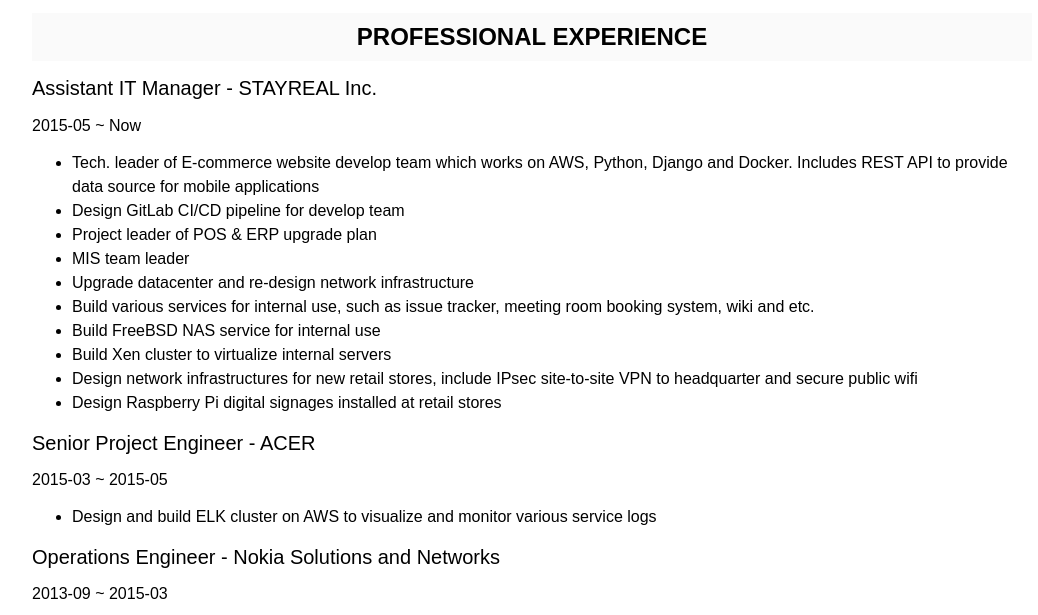
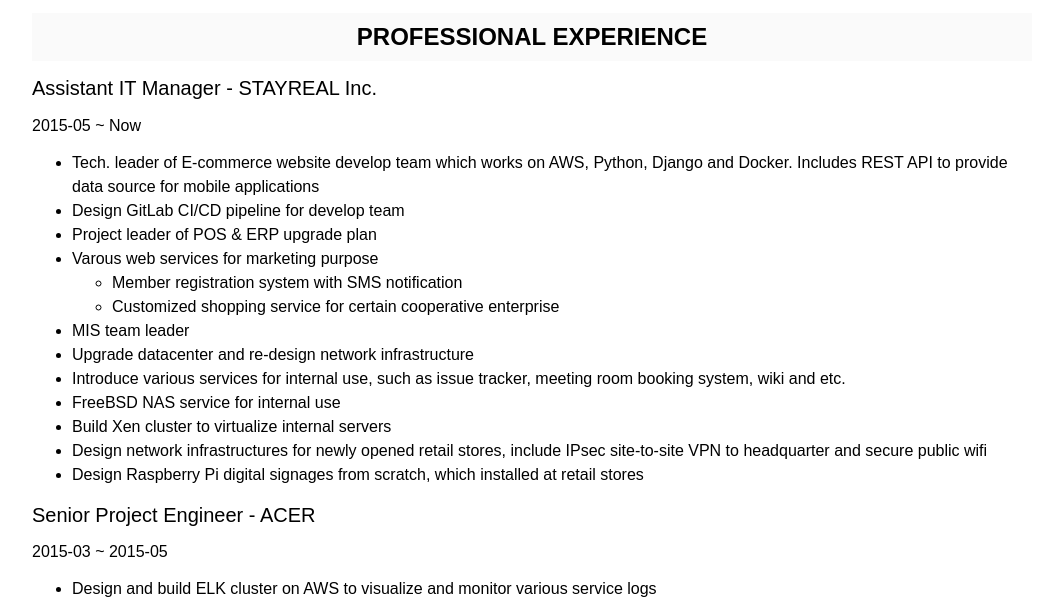
Before and after one commit to fykuan/fykuan.github.io, a plain HTML site: page index.html in a window 1280 px wide. Shown: the part 130-745 px from the top of the page, without its empty margins (108-1146 px from the left). Drawn offline with Linux system fonts and the light colour scheme.

Commit message:
Update content

```diff
--- a/index.html
+++ b/index.html
@@ -29,13 +29,20 @@
                 <li>Tech. leader of E-commerce website develop team which works on AWS, Python, Django and Docker. Includes REST API to provide data source for mobile applications</li>
                 <li>Design GitLab CI/CD pipeline for develop team</li>
                 <li>Project leader of POS &amp; ERP upgrade plan</li>
+                <li>
+                    Varous web services for marketing purpose
+                    <ul>
+                        <li>Member registration system with SMS notification</li>
+                        <li>Customized shopping service for certain cooperative enterprise</li>
+                    </ul>
+                </li>
                 <li>MIS team leader</li>
                 <li>Upgrade datacenter and re-design network infrastructure</li>
-                <li>Build various services for internal use, such as issue tracker, meeting room booking system, wiki and etc.</li>
-                <li>Build FreeBSD NAS service for internal use</li>
+                <li>Introduce various services for internal use, such as issue tracker, meeting room booking system, wiki and etc.</li>
+                <li>FreeBSD NAS service for internal use</li>
                 <li>Build Xen cluster to virtualize internal servers</li>
-                <li>Design network infrastructures for new retail stores, include IPsec site-to-site VPN to headquarter and secure public wifi</li>
-                <li>Design Raspberry Pi digital signages installed at retail stores</li>
+                <li>Design network infrastructures for newly opened retail stores, include IPsec site-to-site VPN to headquarter and secure public wifi</li>
+                <li>Design Raspberry Pi digital signages from scratch, which installed at retail stores</li>
             </ul>
         </div>
 
```
